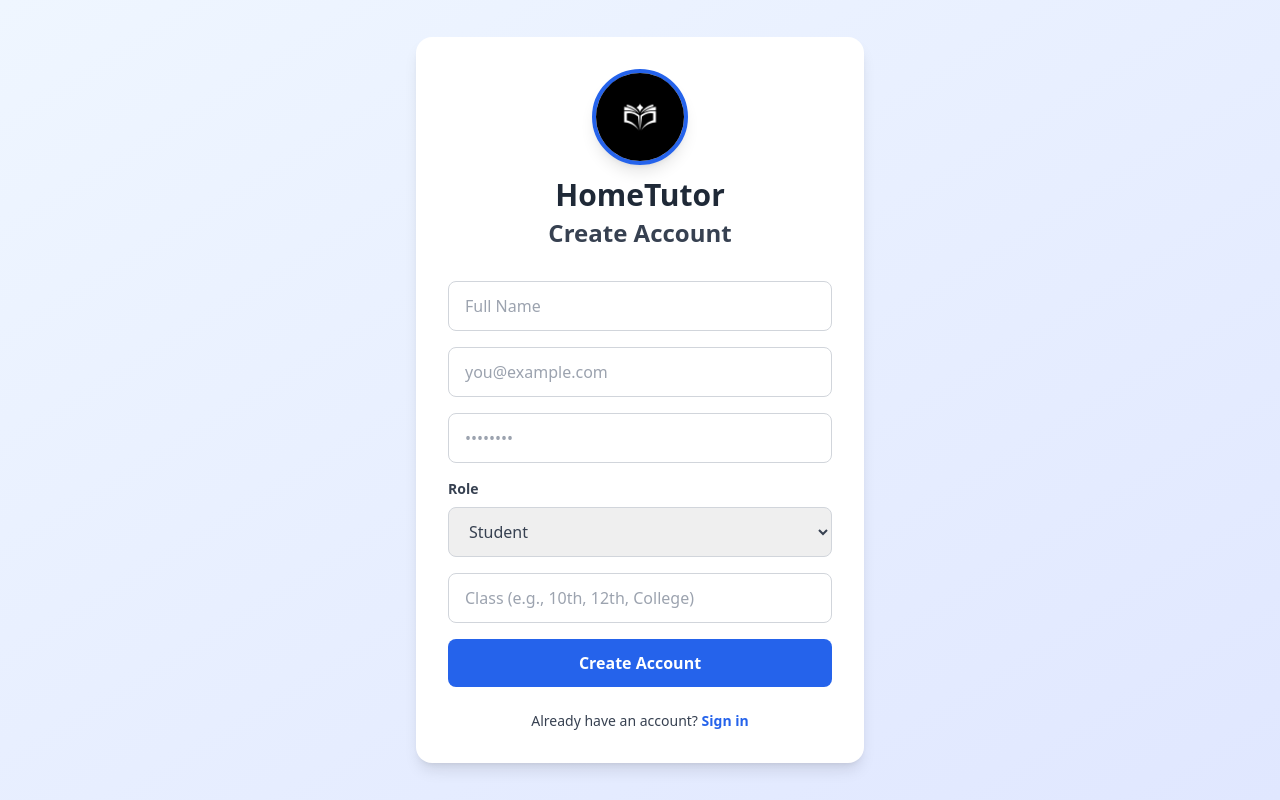
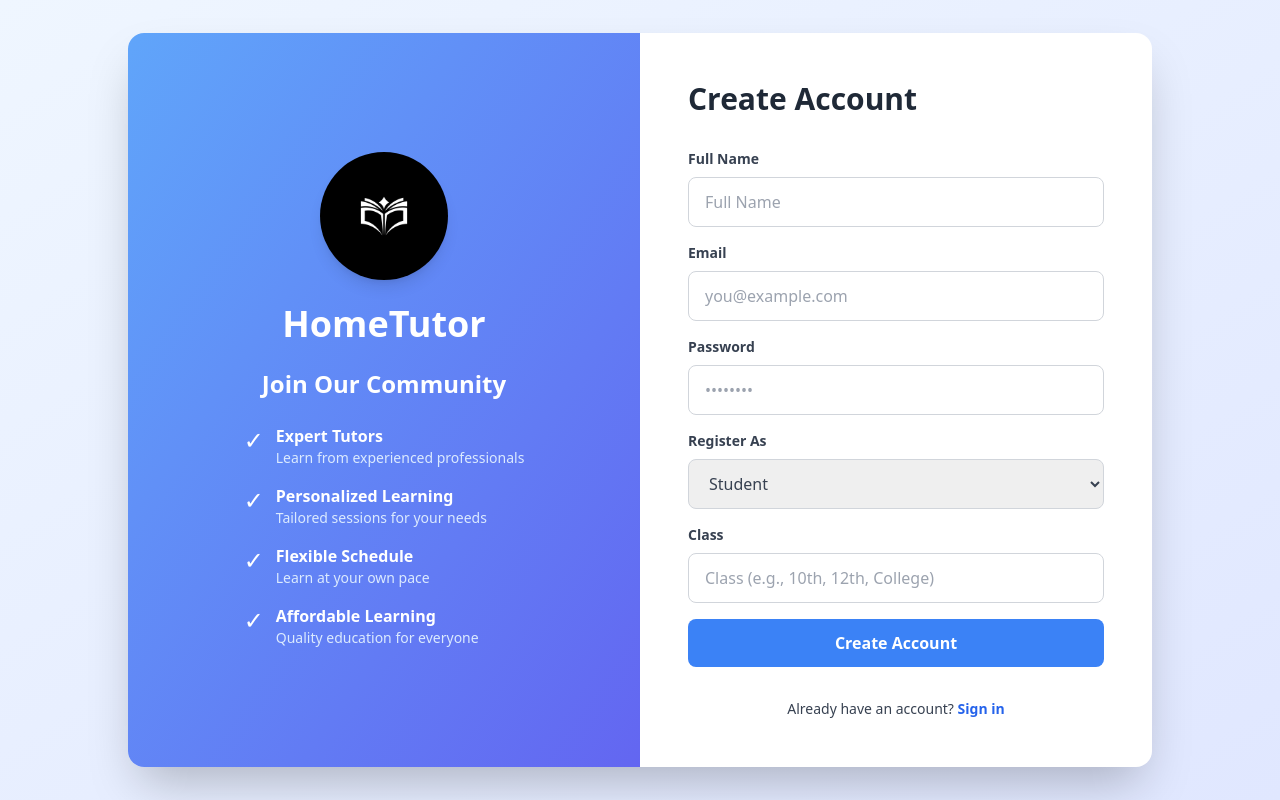
Before and after one commit to manikantareddy15/Home-Tutor, a React (Vite) app in the folder frontend/: page /register in a window 1280 px wide. Built offline with nearby package versions, Linux system fonts and the light colour scheme; no server answers.

Commit message:
login update

```diff
--- a/frontend/src/pages/auth/LoginPage.jsx
+++ b/frontend/src/pages/auth/LoginPage.jsx
@@ -23,22 +23,63 @@ const LoginPage = () => {
 
   return (
     <div className="min-h-screen bg-gradient-to-br from-blue-50 to-indigo-100 flex items-center justify-center p-4">
-      <div className="bg-white rounded-2xl shadow-lg p-8 w-full max-w-md">
-        {/* Logo and Title */}
-        <div className="text-center mb-8">
-          <div className="flex justify-center mb-3">
+      <div className="bg-white rounded-2xl shadow-2xl w-full max-w-4xl overflow-hidden">
+        <div className="grid grid-cols-1 md:grid-cols-2">
+          {/* Left Side - Welcome Section */}
+          <div className="bg-gradient-to-br from-blue-400 to-indigo-500 p-8 md:p-12 flex flex-col justify-center items-center text-white">
+            <div className="text-center">
+              <div className="flex justify-center mb-6">
                 <img
                   src="/home_logo.jpg"
                   alt="HomeTutor Logo"
-              className="w-24 h-24 rounded-full object-cover shadow-lg"
+                  className="w-32 h-32 rounded-full object-cover shadow-lg"
                 />
               </div>
-          <h1 className="text-3xl font-bold text-gray-800">HomeTutor</h1>
+              <h1 className="text-4xl font-bold mb-6">HomeTutor</h1>
+              <h2 className="text-2xl font-semibold mb-6">Welcome Back</h2>
+              <div className="space-y-4 text-left">
+                <div className="flex items-start">
+                  <span className="text-2xl mr-3">✓</span>
+                  <div>
+                    <p className="font-semibold">Quality Education</p>
+                    <p className="text-sm text-blue-100">Learn from expert tutors</p>
                   </div>
+                </div>
+                <div className="flex items-start">
+                  <span className="text-2xl mr-3">✓</span>
+                  <div>
+                    <p className="font-semibold">Online Sessions</p>
+                    <p className="text-sm text-blue-100">Study at your own pace</p>
+                  </div>
+                </div>
+                <div className="flex items-start">
+                  <span className="text-2xl mr-3">✓</span>
+                  <div>
+                    <p className="font-semibold">Live Tutoring</p>
+                    <p className="text-sm text-blue-100">Connect with tutors anytime</p>
+                  </div>
+                </div>
+                <div className="flex items-start">
+                  <span className="text-2xl mr-3">✓</span>
+                  <div>
+                    <p className="font-semibold">Affordable Rates</p>
+                    <p className="text-sm text-blue-100">Quality education within reach</p>
+                  </div>
+                </div>
+              </div>
+            </div>
+          </div>
+
+          {/* Right Side - Login Form */}
+          <div className="p-8 md:p-12 flex flex-col justify-center">
+            <h2 className="text-3xl font-bold text-gray-800 mb-8">Sign In</h2>
 
             <form onSubmit={submit} className="space-y-4">
               {/* Email */}
               <div>
+                <label className="block text-sm font-semibold text-gray-700 mb-2">
+                  Email
+                </label>
                 <input
                   type="email"
                   placeholder="you@example.com"
@@ -51,6 +92,9 @@ const LoginPage = () => {
 
               {/* Password */}
               <div>
+                <label className="block text-sm font-semibold text-gray-700 mb-2">
+                  Password
+                </label>
                 <input
                   type="password"
                   placeholder="••••••••"
@@ -64,13 +108,13 @@ const LoginPage = () => {
               {/* Login Button */}
               <button
                 type="submit"
-            className="w-full bg-blue-600 hover:bg-blue-700 text-white font-bold py-3 px-4 rounded-lg transition duration-200 mt-6"
+                className="w-full bg-blue-500 hover:bg-blue-600 text-white font-bold py-3 px-4 rounded-lg transition duration-200 mt-6"
               >
-            Sign in
+                Sign In
               </button>
 
               {/* Sign Up Link */}
-          <div className="text-center pt-2">
+              <div className="text-center pt-4">
                 <p className="text-gray-700 text-sm">
                   Don't have an account?{" "}
                   <button
@@ -85,6 +129,8 @@ const LoginPage = () => {
             </form>
           </div>
         </div>
+      </div>
+    </div>
   );
 };
 
--- a/frontend/src/pages/auth/RegisterPage.jsx
+++ b/frontend/src/pages/auth/RegisterPage.jsx
@@ -49,23 +49,63 @@ const RegisterPage = () => {
 
   return (
     <div className="min-h-screen bg-gradient-to-br from-blue-50 to-indigo-100 flex items-center justify-center p-4">
-      <div className="bg-white rounded-2xl shadow-lg p-8 w-full max-w-md">
-        {/* Logo and Title */}
-        <div className="text-center mb-8">
-          <div className="flex justify-center mb-3">
+      <div className="bg-white rounded-2xl shadow-2xl w-full max-w-5xl overflow-hidden">
+        <div className="grid grid-cols-1 md:grid-cols-2">
+          {/* Left Side - Welcome Section */}
+          <div className="bg-gradient-to-br from-blue-400 to-indigo-500 p-8 md:p-12 flex flex-col justify-center items-center text-white">
+            <div className="text-center">
+              <div className="flex justify-center mb-6">
                 <img
                   src="/home_logo.jpg"
                   alt="HomeTutor Logo"
-              className="w-24 h-24 rounded-full object-cover border-4 border-blue-600 shadow-lg"
+                  className="w-32 h-32 rounded-full object-cover shadow-lg"
                 />
               </div>
-          <h1 className="text-3xl font-bold text-gray-800 mb-1">HomeTutor</h1>
-          <h2 className="text-2xl font-bold text-gray-700">Create Account</h2>
+              <h1 className="text-4xl font-bold mb-6">HomeTutor</h1>
+              <h2 className="text-2xl font-semibold mb-6">Join Our Community</h2>
+              <div className="space-y-4 text-left">
+                <div className="flex items-start">
+                  <span className="text-2xl mr-3">✓</span>
+                  <div>
+                    <p className="font-semibold">Expert Tutors</p>
+                    <p className="text-sm text-blue-100">Learn from experienced professionals</p>
                   </div>
+                </div>
+                <div className="flex items-start">
+                  <span className="text-2xl mr-3">✓</span>
+                  <div>
+                    <p className="font-semibold">Personalized Learning</p>
+                    <p className="text-sm text-blue-100">Tailored sessions for your needs</p>
+                  </div>
+                </div>
+                <div className="flex items-start">
+                  <span className="text-2xl mr-3">✓</span>
+                  <div>
+                    <p className="font-semibold">Flexible Schedule</p>
+                    <p className="text-sm text-blue-100">Learn at your own pace</p>
+                  </div>
+                </div>
+                <div className="flex items-start">
+                  <span className="text-2xl mr-3">✓</span>
+                  <div>
+                    <p className="font-semibold">Affordable Learning</p>
+                    <p className="text-sm text-blue-100">Quality education for everyone</p>
+                  </div>
+                </div>
+              </div>
+            </div>
+          </div>
+
+          {/* Right Side - Registration Form */}
+          <div className="p-8 md:p-12 flex flex-col justify-center overflow-y-auto max-h-screen">
+            <h2 className="text-3xl font-bold text-gray-800 mb-8">Create Account</h2>
 
             <form onSubmit={submit} className="space-y-4">
               {/* Full Name */}
               <div>
+                <label className="block text-sm font-semibold text-gray-700 mb-2">
+                  Full Name
+                </label>
                 <input
                   type="text"
                   placeholder="Full Name"
@@ -78,6 +118,9 @@ const RegisterPage = () => {
 
               {/* Email */}
               <div>
+                <label className="block text-sm font-semibold text-gray-700 mb-2">
+                  Email
+                </label>
                 <input
                   type="email"
                   placeholder="you@example.com"
@@ -90,6 +133,9 @@ const RegisterPage = () => {
 
               {/* Password */}
               <div>
+                <label className="block text-sm font-semibold text-gray-700 mb-2">
+                  Password
+                </label>
                 <input
                   type="password"
                   placeholder="••••••••"
@@ -103,7 +149,7 @@ const RegisterPage = () => {
               {/* Role Selection */}
               <div>
                 <label className="block text-sm font-semibold text-gray-700 mb-2">
-              Role
+                  Register As
                 </label>
                 <select
                   value={form.role}
@@ -128,6 +174,9 @@ const RegisterPage = () => {
               {/* Conditional Fields Based on Role */}
               {form.role === "student" ? (
                 <div>
+                  <label className="block text-sm font-semibold text-gray-700 mb-2">
+                    Class
+                  </label>
                   <input
                     type="text"
                     placeholder="Class (e.g., 10th, 12th, College)"
@@ -196,13 +245,13 @@ const RegisterPage = () => {
               {/* Create Account Button */}
               <button
                 type="submit"
-            className="w-full bg-blue-600 hover:bg-blue-700 text-white font-bold py-3 px-4 rounded-lg transition duration-200 mt-6"
+                className="w-full bg-blue-500 hover:bg-blue-600 text-white font-bold py-3 px-4 rounded-lg transition duration-200 mt-6"
               >
                 Create Account
               </button>
 
               {/* Sign In Link */}
-          <div className="text-center pt-2">
+              <div className="text-center pt-4">
                 <p className="text-gray-700 text-sm">
                   Already have an account?{" "}
                   <button
@@ -217,6 +266,8 @@ const RegisterPage = () => {
             </form>
           </div>
         </div>
+      </div>
+    </div>
   );
 };
 
```
Lines whose indentation alone changed are shown as unchanged.
